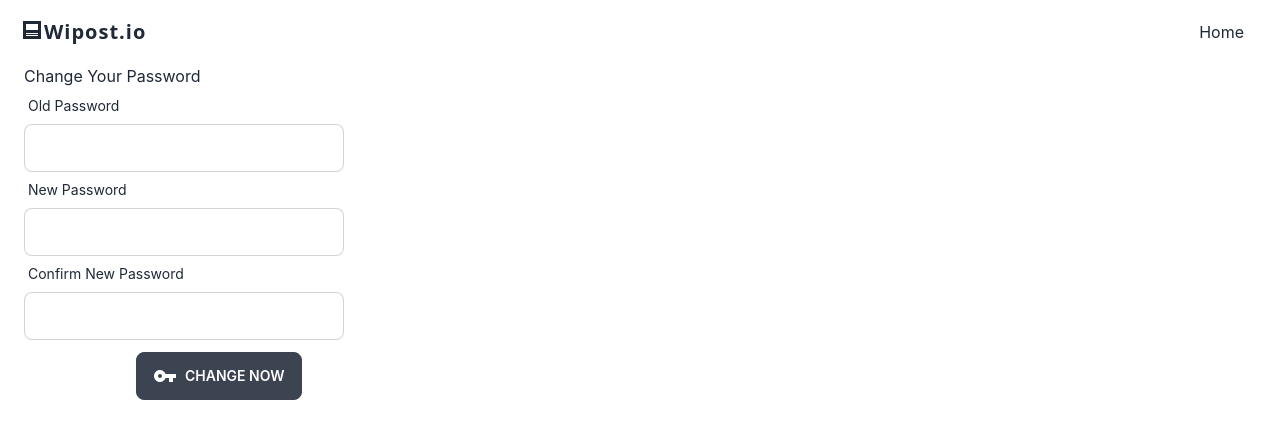
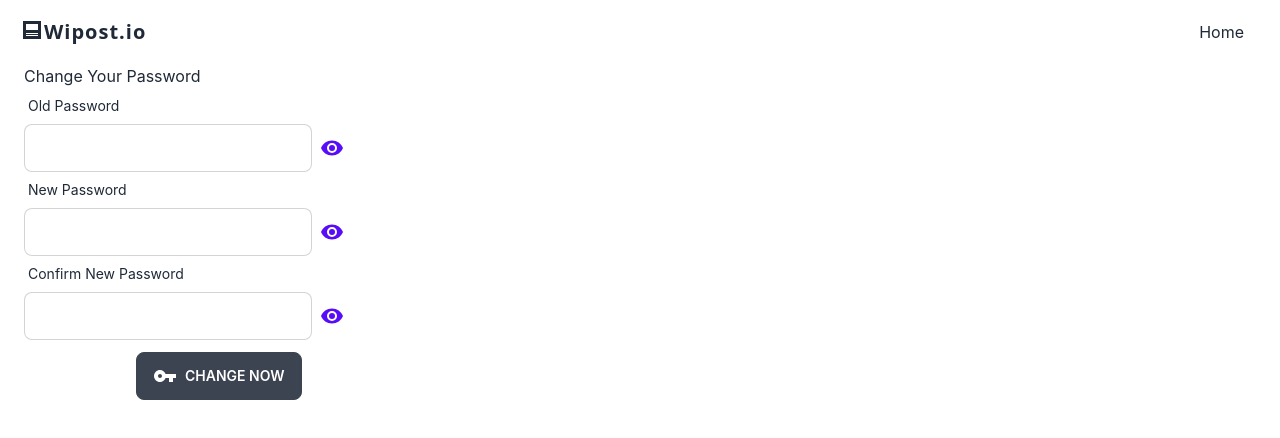
Before and after one commit to jmpevzla/react-wiposts, a React (Vite) app: page /profile/change-password in a window 1280 px wide. Shown: the top 438 px of the page. Built offline with nearby package versions, Linux system fonts and the light colour scheme.

Commit message:
* Login, Register, ChangePassword, RecPassword:
- Add Show Password / Hidden Password  button

```diff
--- a/package.json
+++ b/package.json
@@ -37,6 +37,7 @@
     "@types/yup": "^0.29.14",
     "@vitejs/plugin-react": "^1.3.0",
     "autoprefixer": "^10.4.7",
+    "cypress": "^10.3.0",
     "daisyui": "^2.15.4",
     "postcss": "^8.4.14",
     "styled-components": "^5.3.5",
--- a/src/login/view/LoginView.tsx
+++ b/src/login/view/LoginView.tsx
@@ -1,6 +1,6 @@
 import { Link, useNavigate } from 'react-router-dom'
 import { Icon } from "@mdi/react"
-import { mdiLogin } from "@mdi/js"
+import { mdiLogin, mdiEye, mdiEyeOff } from "@mdi/js"
 import { useFormik } from "formik"
 import { useState } from 'react'
 import * as Yup from 'yup';
@@ -13,6 +13,7 @@ function LoginView() {
 
   const [isLoading, setIsLoading] = useState(false)
   const [error, setError] = useState('')
+  const [showPassword, setShowPassword] = useState(false)
   const navigate = useNavigate()
 
   const LoginSchema = Yup.object().shape({
@@ -29,6 +30,7 @@ function LoginView() {
     validateOnChange: false,
     onSubmit: async (values) => {
       try {
+        setIsLoading(true)
         const resp = await doLoginApi(values)
         console.log(resp)
         navigate('/', { replace: false })
@@ -36,9 +38,17 @@ function LoginView() {
         const error = err as Error
         console.error(error)
         setError(error.message)
+      } finally {
+        setIsLoading(false)
       }
     },
   });
+
+  const toggleShowPassword = () => {
+    setShowPassword(value => {
+      return !value
+    })
+  }
 
   return (
     <section>
@@ -66,11 +76,23 @@ function LoginView() {
             <label htmlFor="inputPassword" className="label">
               <span className="label-text">Password</span>
             </label>
-            <input id="inputPassword" name="password" type="password"
-              className="input input-bordered w-full max-w-xs"
-              value={formFormik.values.password}
-              onChange={formFormik.handleChange}
-              />
+            <div className="flex flex-row">
+              <input id="inputPassword" name="password"
+                type={showPassword ? "text" : "password"}
+                className="input input-bordered w-full max-w-xs"
+                value={formFormik.values.password}
+                onChange={formFormik.handleChange}
+                />
+              <button type="button"
+                className="ml-2 link link-primary"
+                onClick={toggleShowPassword}>
+                {showPassword ?
+                  <Icon path={mdiEyeOff} size={1} />
+                :
+                  <Icon path={mdiEye} size={1} />
+                }
+              </button>
+            </div>
 
             {formFormik.errors.password && (
               <p className="text-error text-sm font-bold w-50">
--- a/src/profile/view/ChangePasswordView.tsx
+++ b/src/profile/view/ChangePasswordView.tsx
@@ -2,7 +2,7 @@ import { useFormik } from "formik"
 import { useState } from 'react'
 import * as Yup from 'yup';
 import { Icon } from "@mdi/react"
-import { mdiKey } from "@mdi/js"
+import { mdiKey, mdiEye, mdiEyeOff } from "@mdi/js"
 import { changePasswordApi } from "../data/profileService";
 
 export default ChangePasswordView
@@ -11,6 +11,9 @@ function ChangePasswordView() {
 
   const [isLoading, setIsLoading] = useState(false)
   const [error, setError] = useState('')
+  const [showOldPassword, setShowOldPassword] = useState(false)
+  const [showPassword, setShowPassword] = useState(false)
+  const [showConfPassword, setShowConfPassword] = useState(false)
   //const navigate = useNavigate()
 
   const ChangeSchema = Yup.object().shape({
@@ -44,6 +47,24 @@ function ChangePasswordView() {
     }
   })
 
+  const toggleShowOldPassword = () => {
+    setShowOldPassword(value => {
+      return !value
+    })
+  }
+
+  const toggleShowPassword = () => {
+    setShowPassword(value => {
+      return !value
+    })
+  }
+
+  const toggleShowConfPassword = () => {
+    setShowConfPassword(value => {
+      return !value
+    })
+  }
+
   return (
     <section>
       <h2>Change Your Password</h2>
@@ -54,11 +75,23 @@ function ChangePasswordView() {
             <label htmlFor="inputOldPassword" className="label">
               <span className="label-text">Old Password</span>
             </label>
+            <div className="flex flex-row">
               <input id="inputOldPassword"
-              name="oldPassword" type="password"
+                name="oldPassword"
+                type={showOldPassword ? "text" : "password"}
                 className="input input-bordered w-full max-w-xs"
                 value={formFormik.values.oldPassword}
                 onChange={formFormik.handleChange} />
+              <button type="button"
+                className="ml-2 link link-primary"
+                onClick={toggleShowOldPassword}>
+                {showOldPassword ?
+                  <Icon path={mdiEyeOff} size={1} />
+                :
+                  <Icon path={mdiEye} size={1} />
+                }
+              </button>
+            </div>
 
             {formFormik.errors.oldPassword && (
               <p className="text-error text-sm font-bold w-50">
@@ -71,11 +104,24 @@ function ChangePasswordView() {
             <label htmlFor="inputNewPassword" className="label">
               <span className="label-text">New Password</span>
             </label>
+            <div className="flex flex-row">
               <input id="inpuNewPassword"
-              name="newPassword" type="password"
+                name="newPassword"
+                type={showPassword ? "text" : "password"}
                 className="input input-bordered w-full max-w-xs"
                 value={formFormik.values.newPassword}
                 onChange={formFormik.handleChange} />
+
+              <button type="button"
+                className="ml-2 link link-primary"
+                onClick={toggleShowPassword}>
+                {showPassword ?
+                  <Icon path={mdiEyeOff} size={1} />
+                :
+                  <Icon path={mdiEye} size={1} />
+                }
+              </button>
+            </div>
 
             {formFormik.errors.newPassword && (
               <p className="text-error text-sm font-bold w-50">
@@ -88,11 +134,24 @@ function ChangePasswordView() {
             <label htmlFor="inputConfNewPassword" className="label">
               <span className="label-text">Confirm New Password</span>
             </label>
+            <div className="flex flex-row">
               <input id="inpuConfNewPassword"
-              name="confNewPassword" type="password"
+                name="confNewPassword"
+                type={showConfPassword ? "text" : "password"}
                 className="input input-bordered w-full max-w-xs"
                 value={formFormik.values.confNewPassword}
                 onChange={formFormik.handleChange} />
+
+              <button type="button"
+                className="ml-2 link link-primary"
+                onClick={toggleShowConfPassword}>
+                {showConfPassword ?
+                  <Icon path={mdiEyeOff} size={1} />
+                :
+                  <Icon path={mdiEye} size={1} />
+                }
+              </button>
+            </div>
 
             {formFormik.errors.confNewPassword && (
               <p className="text-error text-sm font-bold w-50">
--- a/src/recoverPassword/view/RecPasswordChangeView.tsx
+++ b/src/recoverPassword/view/RecPasswordChangeView.tsx
@@ -3,7 +3,7 @@ import { useEffect, useState } from 'react'
 import { useNavigate, useParams } from 'react-router-dom'
 import * as Yup from 'yup'
 import { Icon } from "@mdi/react"
-import { mdiKey } from "@mdi/js"
+import { mdiKey, mdiEye, mdiEyeOff } from "@mdi/js"
 import { recoverPasswordChangeApi
   , recoverPasswordCodeApi } from "../data/recoverService"
 
@@ -13,6 +13,9 @@ function RecPasswordChangeView() {
 
   const [isLoading, setIsLoading] = useState(false)
   const [error, setError] = useState('')
+  const [showPassword, setShowPassword] = useState(false)
+  const [showConfPassword, setShowConfPassword] = useState(false)
+
   const navigate = useNavigate()
   const params = useParams()
 
@@ -76,6 +79,18 @@ function RecPasswordChangeView() {
     }
   })
 
+  const toggleShowPassword = () => {
+    setShowPassword(value => {
+      return !value
+    })
+  }
+
+  const toggleShowConfPassword = () => {
+    setShowConfPassword(value => {
+      return !value
+    })
+  }
+
   return (
     <section>
       <h2>Create Your Password</h2>
@@ -86,11 +101,23 @@ function RecPasswordChangeView() {
             <label htmlFor="inputNewPassword" className="label">
               <span className="label-text">New Password</span>
             </label>
+            <div className="flex flex-row">
               <input id="inpuNewPassword"
-              name="newPassword" type="password"
+                name="newPassword"
+                type={showPassword ? "text" : "password"}
                 className="input input-bordered w-full max-w-xs"
                 value={formFormik.values.newPassword}
                 onChange={formFormik.handleChange} />
+              <button type="button"
+                className="ml-2 link link-primary"
+                onClick={toggleShowPassword}>
+                {showPassword ?
+                  <Icon path={mdiEyeOff} size={1} />
+                :
+                  <Icon path={mdiEye} size={1} />
+                }
+              </button>
+            </div>
 
             {formFormik.errors.newPassword && (
               <p className="text-error text-sm font-bold w-50">
@@ -103,11 +130,23 @@ function RecPasswordChangeView() {
             <label htmlFor="inputConfNewPassword" className="label">
               <span className="label-text">Confirm New Password</span>
             </label>
+            <div className="flex flex-row">
               <input id="inpuConfNewPassword"
-              name="confNewPassword" type="password"
+                name="confNewPassword"
+                type={showConfPassword ? "text" : "password"}
                 className="input input-bordered w-full max-w-xs"
                 value={formFormik.values.confNewPassword}
                 onChange={formFormik.handleChange} />
+              <button type="button"
+                className="ml-2 link link-primary"
+                onClick={toggleShowConfPassword}>
+                {showConfPassword ?
+                  <Icon path={mdiEyeOff} size={1} />
+                :
+                  <Icon path={mdiEye} size={1} />
+                }
+              </button>
+            </div>
 
             {formFormik.errors.confNewPassword && (
               <p className="text-error text-sm font-bold w-50">
--- a/src/register/view/RegisterView.tsx
+++ b/src/register/view/RegisterView.tsx
@@ -1,6 +1,6 @@
 import { Link, useNavigate } from "react-router-dom"
 import { Icon } from "@mdi/react"
-import { mdiAccountArrowUp } from "@mdi/js"
+import { mdiAccountArrowUp, mdiEye, mdiEyeOff  } from "@mdi/js"
 import { useState } from "react"
 import { useFormik } from "formik"
 import * as Yup from "yup"
@@ -13,6 +13,8 @@ function RegisterView() {
 
   const [isLoading, setIsLoading] = useState(false)
   const [error, setError] = useState('')
+  const [showPassword, setShowPassword] = useState(false)
+  const [showConfPassword, setShowConfPassword] = useState(false)
   const navigate = useNavigate()
 
   const RegisterSchema = Yup.object().shape({
@@ -33,6 +35,7 @@ function RegisterView() {
     validateOnChange: false,
     onSubmit: async (values) => {
       try {
+        setIsLoading(true)
         const resp = await doRegisterApi(values)
         console.log(resp)
         navigate('/', { replace: false })
@@ -40,9 +43,23 @@ function RegisterView() {
         const error = err as Error
         console.error(error)
         setError(error.message)
+      } finally {
+        setIsLoading(false)
       }
     },
   });
+
+  const toggleShowPassword = () => {
+    setShowPassword(value => {
+      return !value
+    })
+  }
+
+  const toggleShowConfPassword = () => {
+    setShowConfPassword(value => {
+      return !value
+    })
+  }
 
   return (
     <section>
@@ -88,11 +105,23 @@ function RegisterView() {
             <label htmlFor="inputPassword" className="label">
               <span className="label-text">Password</span>
             </label>
-            <input id="inputPassword" name="password" type="password"
+            <div className="flex flex-row">
+              <input id="inputPassword" name="password"
+                type={showPassword ? "text" : "password"}
                 className="input input-bordered w-full max-w-xs"
                 value={formFormik.values.password}
                 onChange={formFormik.handleChange}
                 />
+              <button type="button"
+                className="ml-2 link link-primary"
+                onClick={toggleShowPassword}>
+                {showPassword ?
+                  <Icon path={mdiEyeOff} size={1} />
+                :
+                  <Icon path={mdiEye} size={1} />
+                }
+              </button>
+            </div>
 
             {formFormik.errors.password && (
               <p className="text-error text-sm font-bold w-50">
@@ -105,11 +134,23 @@ function RegisterView() {
             <label htmlFor="inputConfPassword" className="label">
               <span className="label-text">Confirm Password</span>
             </label>
-            <input id="inputConfPassword" name="confPassword" type="password"
+            <div className="flex flex-row">
+              <input id="inputConfPassword" name="confPassword"
+                type={showConfPassword ? "text" : "password"}
                 className="input input-bordered w-full max-w-xs"
                 value={formFormik.values.confPassword}
                 onChange={formFormik.handleChange}
                 />
+              <button type="button"
+                className="ml-2 link link-primary"
+                onClick={toggleShowConfPassword}>
+                {showConfPassword ?
+                  <Icon path={mdiEyeOff} size={1} />
+                :
+                  <Icon path={mdiEye} size={1} />
+                }
+              </button>
+            </div>
 
             {formFormik.errors.confPassword && (
               <p className="text-error text-sm font-bold w-50">
```
Also changed, not shown: 1 other file (tests, documents, lock files or other folders). Lines whose indentation alone changed are shown as unchanged.
